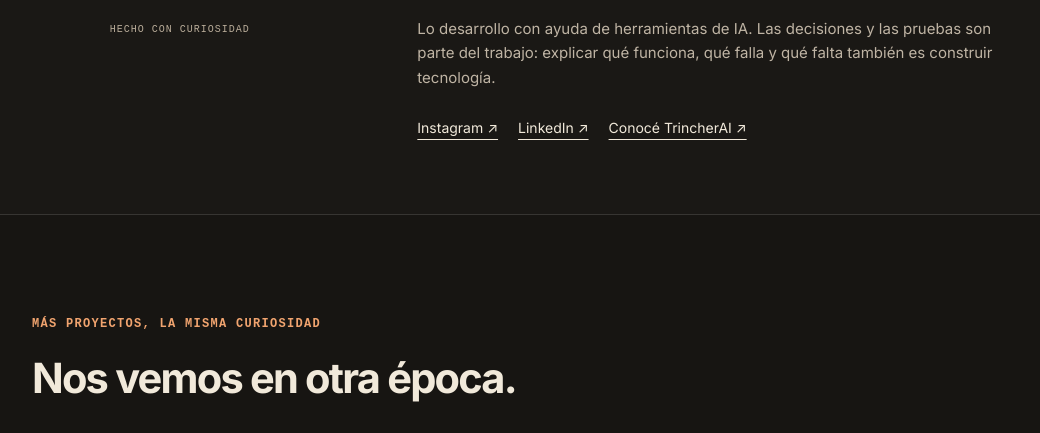
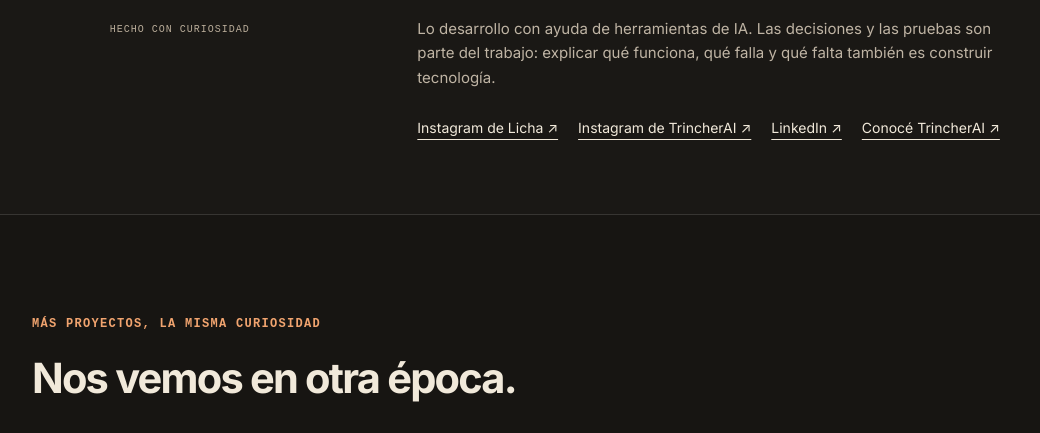
Before and after one commit to Lisandro46/retroskin-msn-icq-for-wsp, an Electron app: page web/cassette/index.html in a window 1040 px wide. Shown: the part 5057-5490 px from the top of the page. Drawn offline with Linux system fonts and the light colour scheme; no server answers.

Commit message:
Add TrincherAI Instagram alongside personal profile

```diff
--- a/web/cassette/index.html
+++ b/web/cassette/index.html
@@ -104,7 +104,7 @@
       </div>
     </section>
 
-    <section class="author-section"><div class="wrap author-layout"><span class="author-monogram" aria-hidden="true">LA<span>HECHO CON CURIOSIDAD</span></span><div><span class="eyebrow">UN PROYECTO DE LISANDRO ARRIGONI</span><h2>¿Cuánto era la música<br>y cuánto era el ritual?</h2><p class="lead">Retro Cassette explora esa pregunta con software actual. Una excusa para construir, probar y recuperar una forma de escuchar.</p><p>Lo desarrollo con ayuda de herramientas de IA. Las decisiones y las pruebas son parte del trabajo: explicar qué funciona, qué falla y qué falta también es construir tecnología.</p><div class="actions"><a class="text-link" href="https://www.instagram.com/lisandro46" target="_blank" rel="noopener">Instagram ↗</a><a class="text-link" href="https://www.linkedin.com/in/lisandro-arrigoni" target="_blank" rel="noopener">LinkedIn ↗</a><a class="text-link" href="https://trincherai.com/">Conocé TrincherAI ↗</a></div></div></div></section>
+    <section class="author-section"><div class="wrap author-layout"><span class="author-monogram" aria-hidden="true">LA<span>HECHO CON CURIOSIDAD</span></span><div><span class="eyebrow">UN PROYECTO DE LISANDRO ARRIGONI</span><h2>¿Cuánto era la música<br>y cuánto era el ritual?</h2><p class="lead">Retro Cassette explora esa pregunta con software actual. Una excusa para construir, probar y recuperar una forma de escuchar.</p><p>Lo desarrollo con ayuda de herramientas de IA. Las decisiones y las pruebas son parte del trabajo: explicar qué funciona, qué falla y qué falta también es construir tecnología.</p><div class="actions"><a class="text-link" href="https://www.instagram.com/lisandro46" target="_blank" rel="noopener">Instagram de Licha ↗</a><a class="text-link" href="https://www.instagram.com/trincherai/" target="_blank" rel="noopener">Instagram de TrincherAI ↗</a><a class="text-link" href="https://www.linkedin.com/in/lisandro-arrigoni" target="_blank" rel="noopener">LinkedIn ↗</a><a class="text-link" href="https://trincherai.com/">Conocé TrincherAI ↗</a></div></div></div></section>
 
     <section class="section wrap" aria-labelledby="proyectos"><span class="eyebrow">MÁS PROYECTOS, LA MISMA CURIOSIDAD</span><h2 id="proyectos">Nos vemos en otra época.</h2><div class="project-grid"><a class="project-card" href="/"><span class="mono">01 / MENSAJES</span><h3>Retro Messenger <span>↗</span></h3><p>Tu WhatsApp con la cara de MSN e ICQ. Sí, con zumbidos.</p><span class="project-action">Conocer Messenger →</span></a><a class="project-card" href="/winamp/"><span class="mono">02 / MÚSICA</span><h3>Winamp Remote <span>↗</span></h3><p>Winamp, skins y Milkdrop para escuchar tu música de hoy.</p><span class="project-action">Conocer Winamp →</span></a><div class="project-card current"><span class="mono">03 / EL RITUAL</span><h3>Retro Cassette <span>●</span></h3><p>Un estante, dos lados y una birome. Estás acá.</p><a class="project-action" href="#descargas">Descargar Cassette ↓</a></div></div></section>
   </main>
```
